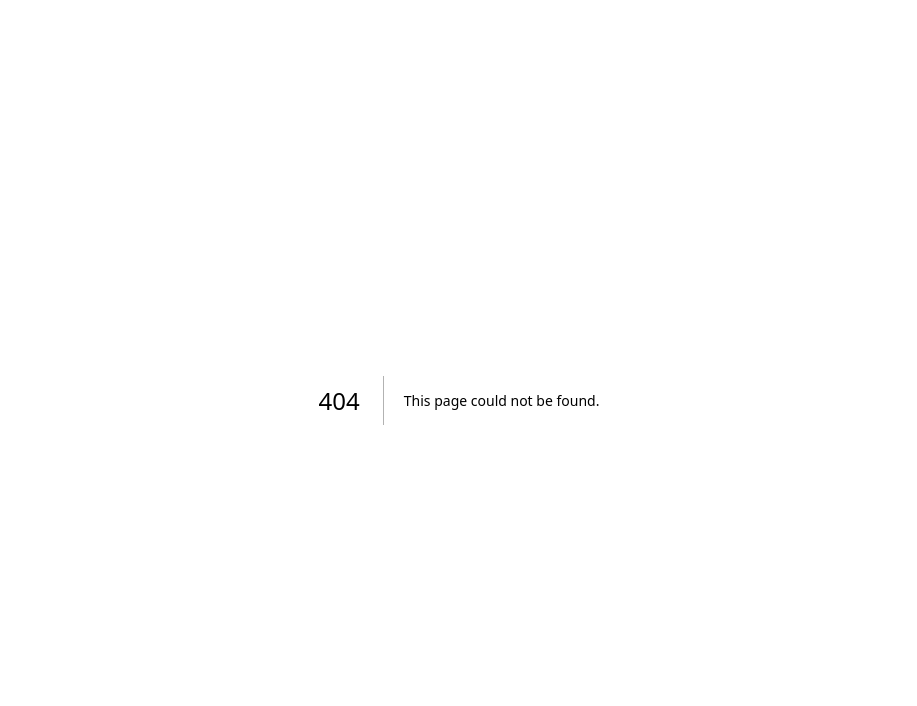
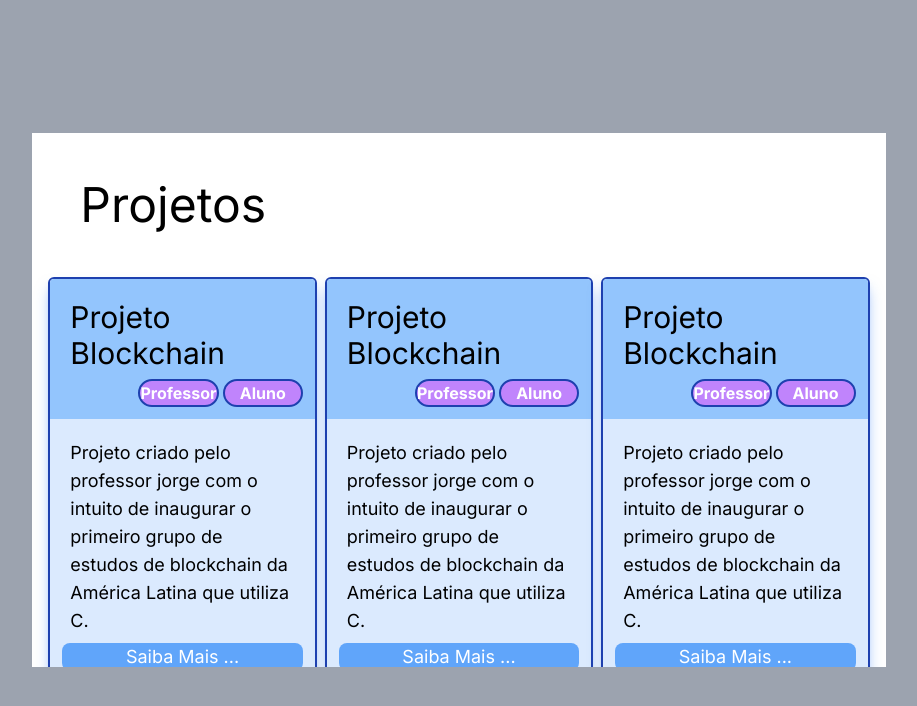
Before and after one commit to Ericsx2/gestor-trabalhos-frontend, a Next.js app: page /cards in a window 1280 px wide. Before the commit this address had no page. Shown: the top 706 px of the page, without its empty margins (181-1098 px from the left). Built offline with nearby package versions, Linux system fonts and the light colour scheme.

Commit message:
Added: Card,CardList

```diff
--- /dev/null
+++ b/src/app/card/page.tsx
@@ -0,0 +1,35 @@
+export default function CardComponent(){
+    return (
+        <div className="shadow-lg shadow-blue-500/50 w-full h-full rounded-md border-2 border-blue-800 overflow-hidden">
+            <div className="flex-col">
+                <div className="bg-blue-300 h-1/4 p-3">
+                    <div className="w-full p-2">
+                        <h1 className="text-3xl">Projeto Blockchain</h1>
+                    </div>
+                    <div className="flex gap-1 justify-end">
+                        <div className="w-1/3 font-bold rounded-full text-center text-white  bg-purple-400 border-2 border-blue-800">
+                            <p>Professor</p>
+                        </div>
+                        <div className="w-1/3 font-bold rounded-full text-center text-white  bg-purple-400 border-2 border-blue-800">
+                            <p>Aluno</p>
+                        </div>
+                    </div>
+                </div>
+                <div className="bg-blue-100 h-3/4 p-3 flex-col">
+                    <div className="text-lg">
+                        <div className="bg-blue-100 m-2">
+                            <h4>
+                                Projeto criado pelo professor jorge com o intuito de inaugurar o primeiro
+                                grupo de estudos de blockchain da América Latina que utiliza C.
+                            </h4>
+                        </div>
+                        <div className="rounded-lg text-center text-white bg-blue-400">
+                            <a href="https://tailwindcss.com/docs/border-width">Saiba Mais ...</a>
+                        </div>
+                    </div>
+
+                </div>
+            </div>
+        </div>
+    );
+}
--- /dev/null
+++ b/src/app/cards/page.tsx
@@ -0,0 +1,22 @@
+import  CardComponent  from '../card/page';
+
+export default function CardList(){
+    return(
+       <div className="h-screen w-screen bg-gray-400 flex justify-center items-center">
+            <div className="h-2/3 w-2/3 bg-white overflow-auto p-2">
+                <div className="text-5xl p-10">
+                    <h1>Projetos</h1>
+                </div>
+                <div className="grid grid-cols-3 p-2 gap-2">
+                    <CardComponent/>
+                    <CardComponent/>
+                    <CardComponent/>
+                    <CardComponent/>
+                    <CardComponent/>
+                    <CardComponent/>
+                </div>
+            </div>
+       </div>
+
+    );
+}
```
Also changed, not shown: 1 other file (tests, documents, lock files or other folders).
